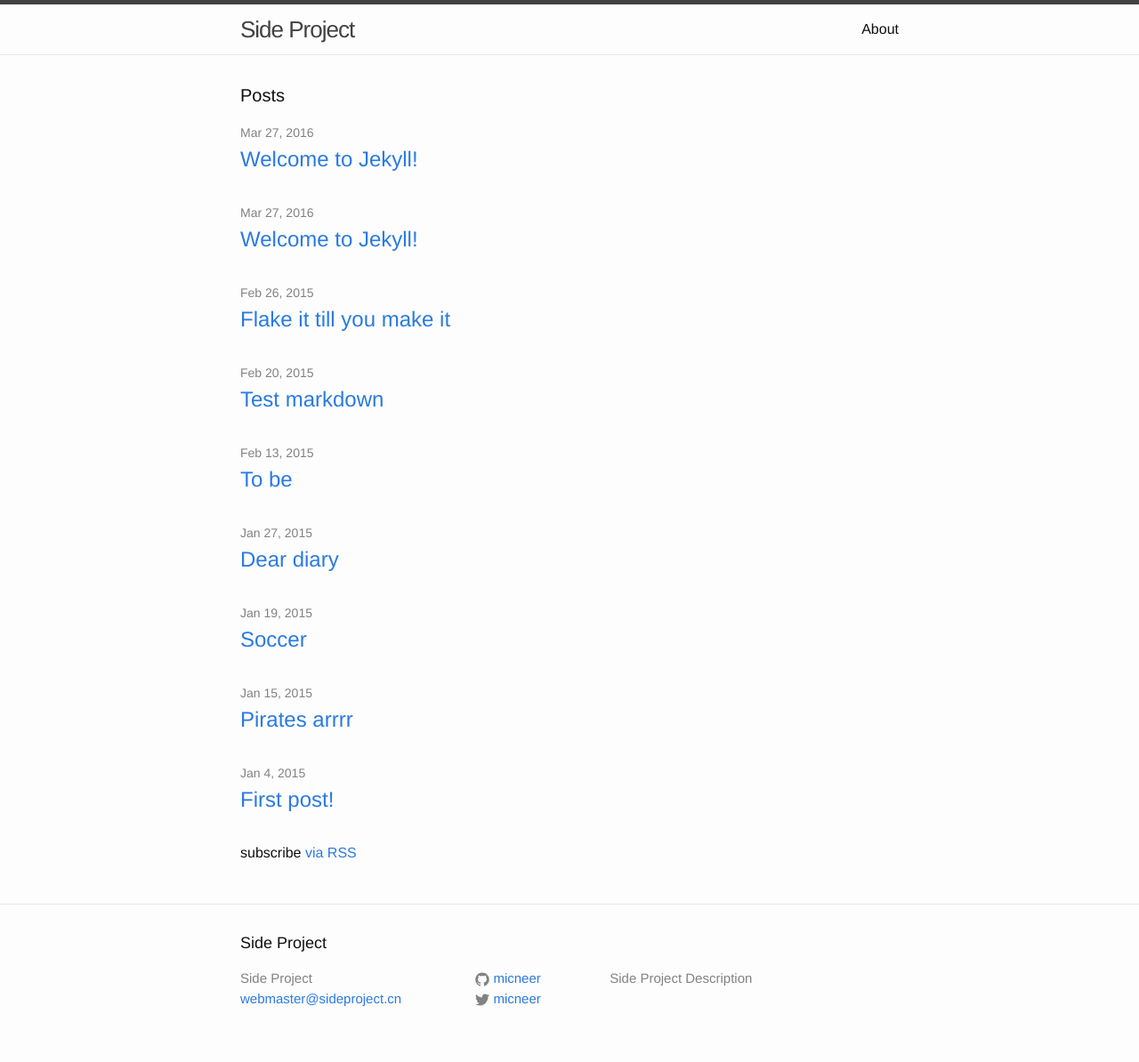
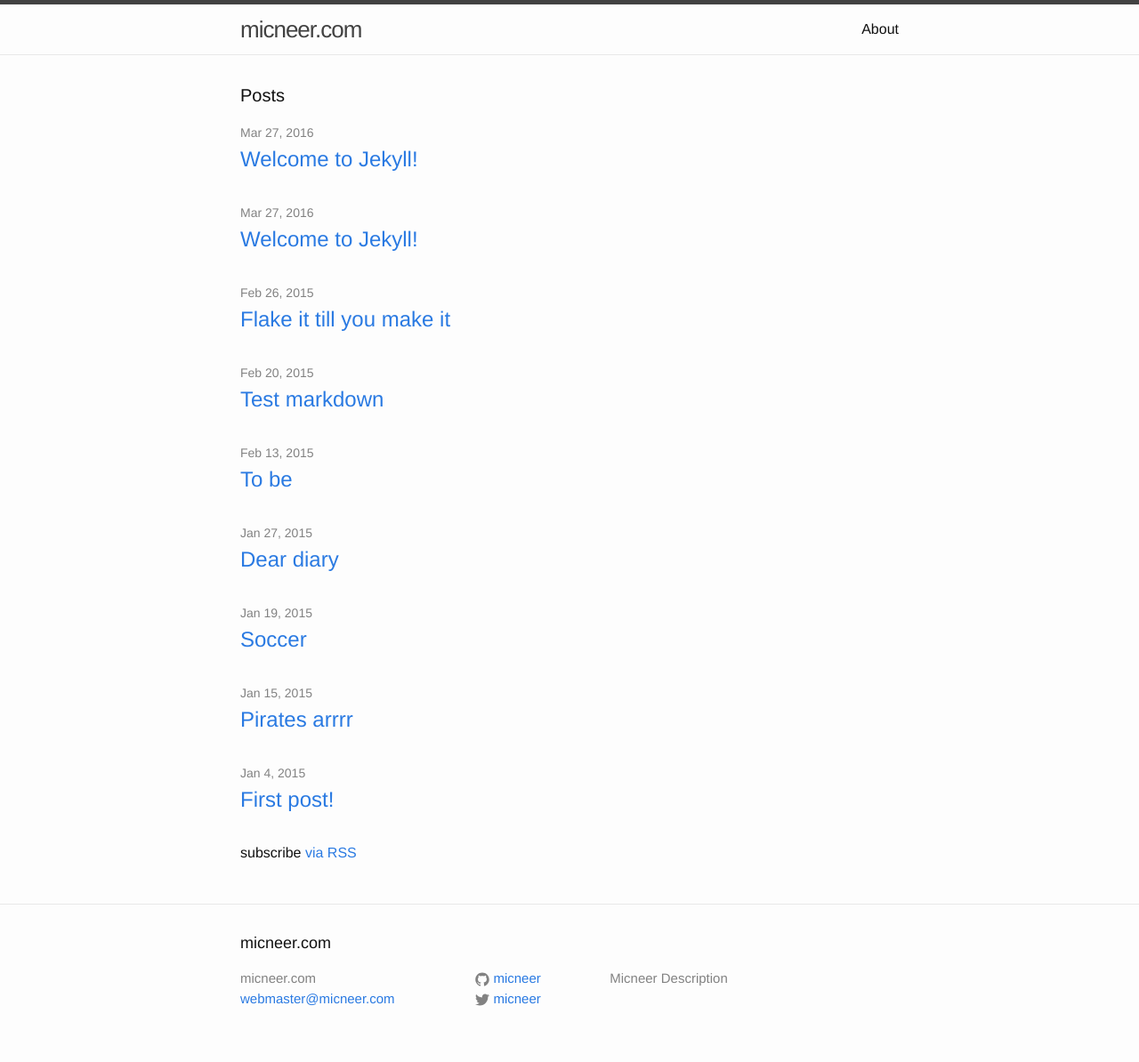
Before and after one commit to micneer/micneer.github.io, a Jekyll site: the page built from index.html, in a window 1280 px wide. Shown: the whole page at 89% size. Built offline with Jekyll 4.4.1, drawn with Linux system fonts in a browser that asks for light colours.

Commit message:
change CNAME

```diff
--- a/_config.yml
+++ b/_config.yml
@@ -1,10 +1,10 @@
 # Site settings
-title: Side Project
-email: webmaster@sideproject.cn
+title: micneer.com
+email: webmaster@micneer.com
 description: > # this means to ignore newlines until "baseurl:"
-  Side Project Description
+  Micneer Description
 baseurl: "" # the subpath of your site, e.g. /blog/
-url: "http://sideproject.cn" # the base hostname & protocol for your site
+url: "http://micneer.com" # the base hostname & protocol for your site
 twitter_username: micneer
 github_username:  micneer
 
```
